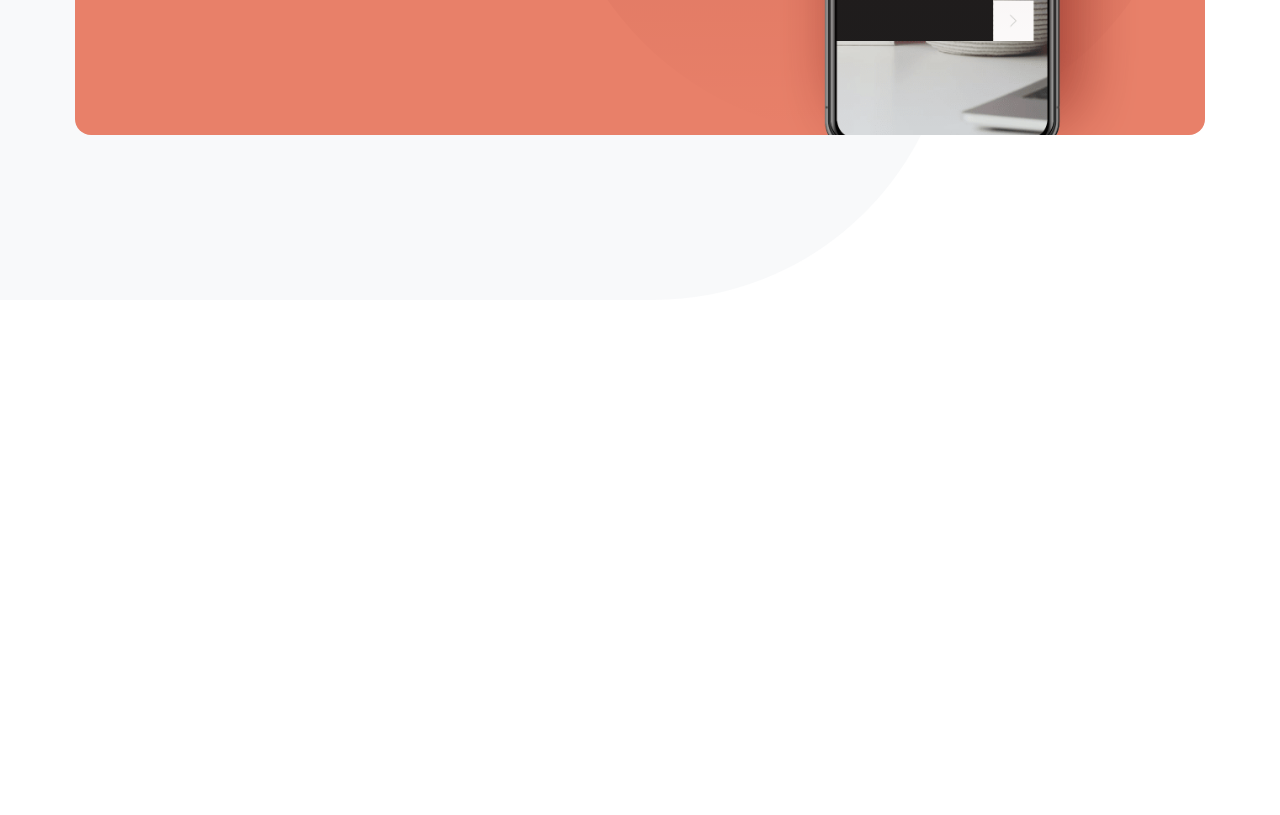
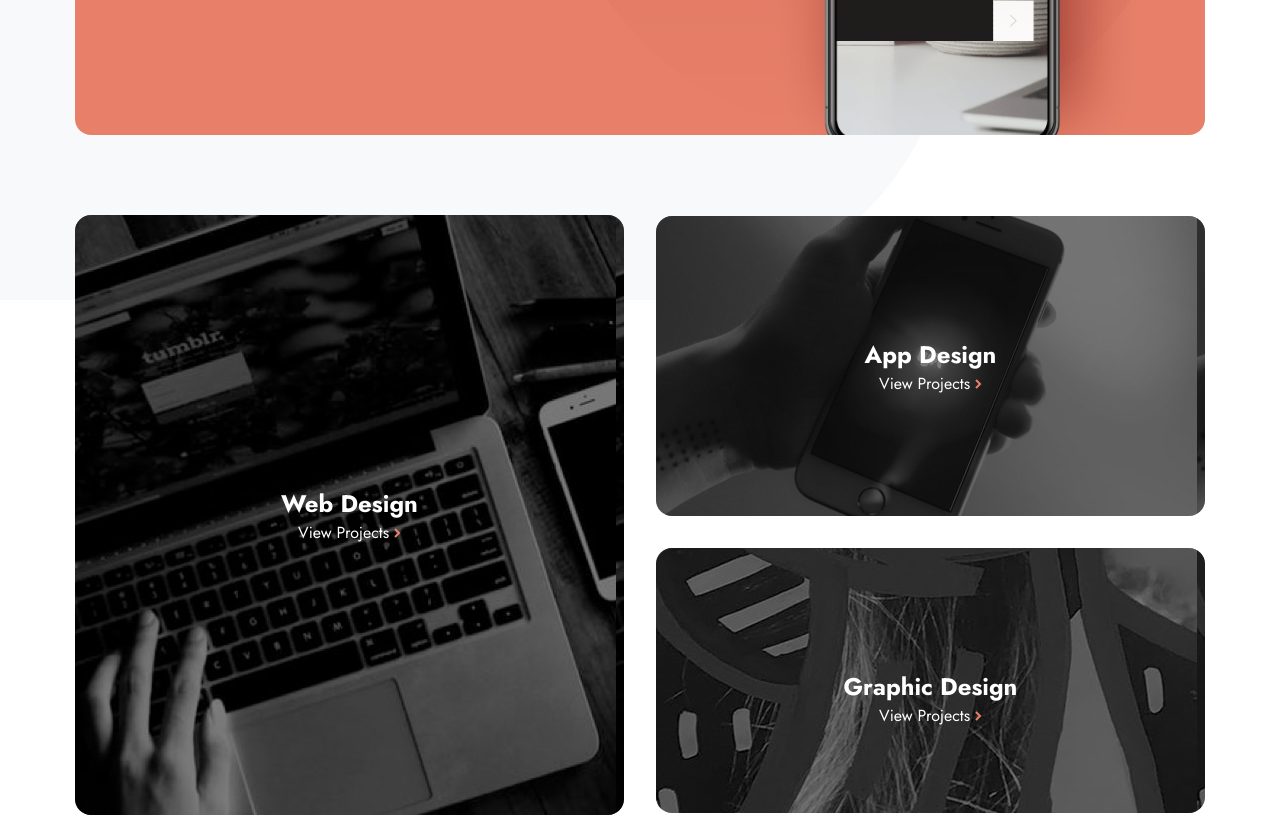
Before and after one commit to MuhammadRizwan-29/fem-designo, a plain HTML site: page index.html in a window 1280 px wide. Shown: the part 600-1415 px from the top of the page. Before the commit the page ends 900 px from the top, so only its background shows below. Drawn offline with Linux system fonts and the light colour scheme.

Commit message:
Service section layout  has been aadded.

```diff
--- a/app/style.css
+++ b/app/style.css
@@ -93,6 +93,7 @@ button.hamburger--icon {
   left: -5rem;
   background-position: bottom;
   background-size: contain;
+  z-index: -1;
 }
 .hero--wrapper::before {
   content: "";
@@ -125,3 +126,69 @@ button.hamburger--icon {
   color: var(--white);
   margin-bottom: 4rem;
 }
+/* Services Section */
+.service--sec {
+  padding-top: 5rem;
+}
+.service__card {
+  display: flex;
+  align-items: center;
+  height: 600px;
+  gap: 2rem;
+  background-position: center;
+  background-repeat: no-repeat;
+  background-size: cover;
+  z-index: -1;
+}
+.service__card .left,
+.service__card .right {
+  flex: 1;
+}
+.service__card .right {
+  display: flex;
+  align-items: center;
+  justify-content: center;
+  flex-direction: column;
+  gap: 2rem;
+}
+.service--card {
+  border-radius: 1rem;
+  overflow: hidden;
+  width: 100%;
+}
+.service--card :where(h2, a) {
+  color: var(--white);
+}
+.service--card a:hover {
+  text-decoration: none;
+}
+.service--card .overlay {
+  display: flex;
+  align-items: center;
+  justify-content: center;
+  flex-direction: column;
+  background: rgba(0, 0, 0, 0.5);
+  z-index: 1;
+  width: 100%;
+}
+.left .service--card .overlay {
+  min-height: 600px;
+}
+.right .service--card .overlay {
+  min-height: 300px;
+}
+.right .service--card {
+  height: 265px;
+}
+.web {
+  background-image: url(./../src/images/image-web-design-large.jpg);
+  min-height: 600px;
+}
+.app {
+  background-image: url(./../src/images/image-app-design.jpg);
+  min-height: 300px;
+}
+.graphic {
+  background-image: url(./../src/images/image-graphic-design.jpg);
+  min-height: 300;
+}
--- a/index.html
+++ b/index.html
@@ -58,6 +58,38 @@
           </div>
         </div>
       </section>
+      <section class="service--sec">
+        <div class="container service__card">
+          <div class="left">
+            <div class="service--card web">
+              <div class="overlay">
+                <h2>Web Design</h2>
+                <a class="view--project__btn" href="" target="_self"
+                  >View Projects <img src="./src/icons/icon-right-arrow.svg"
+                /></a>
+              </div>
+            </div>
+          </div>
+          <div class="right">
+            <div class="service--card app">
+              <div class="overlay">
+                <h2>App Design</h2>
+                <a class="view--project__btn" href="" target="_self"
+                  >View Projects <img src="./src/icons/icon-right-arrow.svg"
+                /></a>
+              </div>
+            </div>
+            <div class="service--card graphic">
+              <div class="overlay">
+                <h2>Graphic Design</h2>
+                <a class="view--project__btn" href="" target="_self"
+                  >View Projects <img src="./src/icons/icon-right-arrow.svg"
+                /></a>
+              </div>
+            </div>
+          </div>
+        </div>
+      </section>
     </main>
   </body>
 </html>
```
